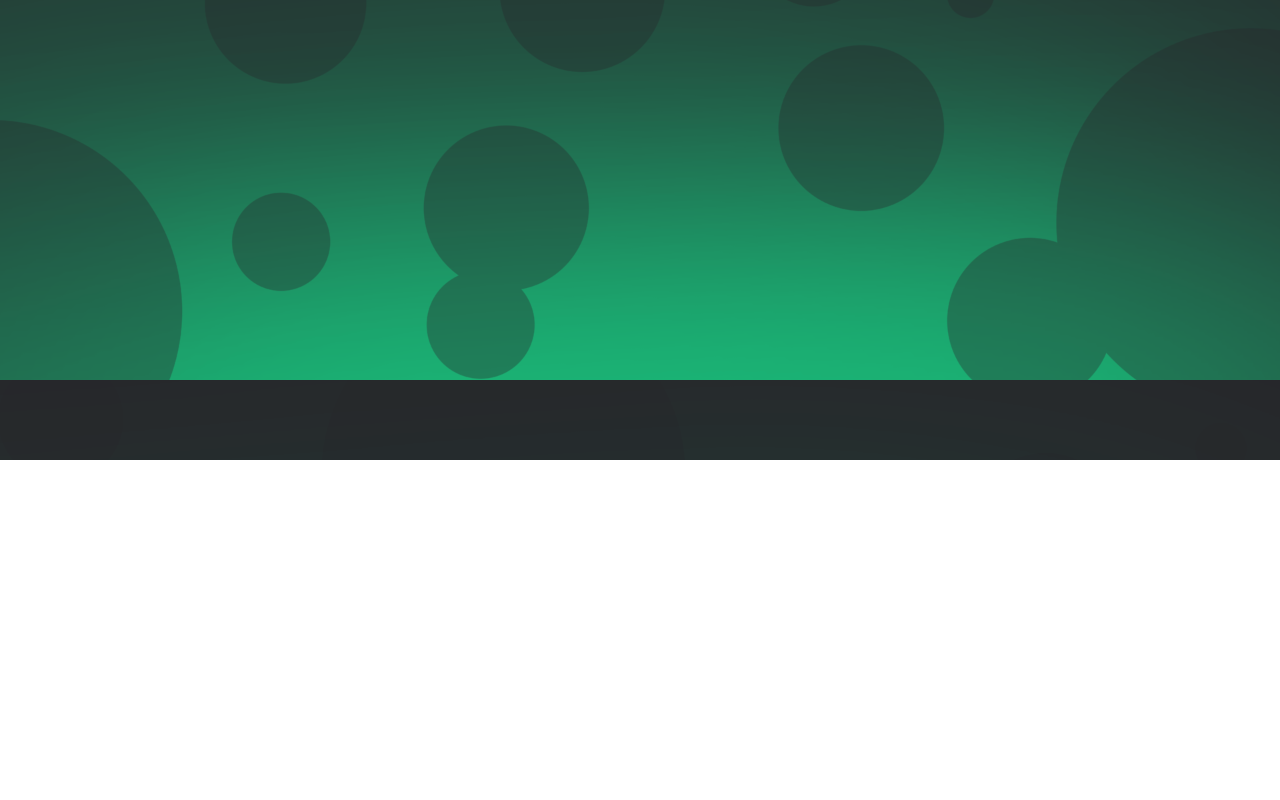
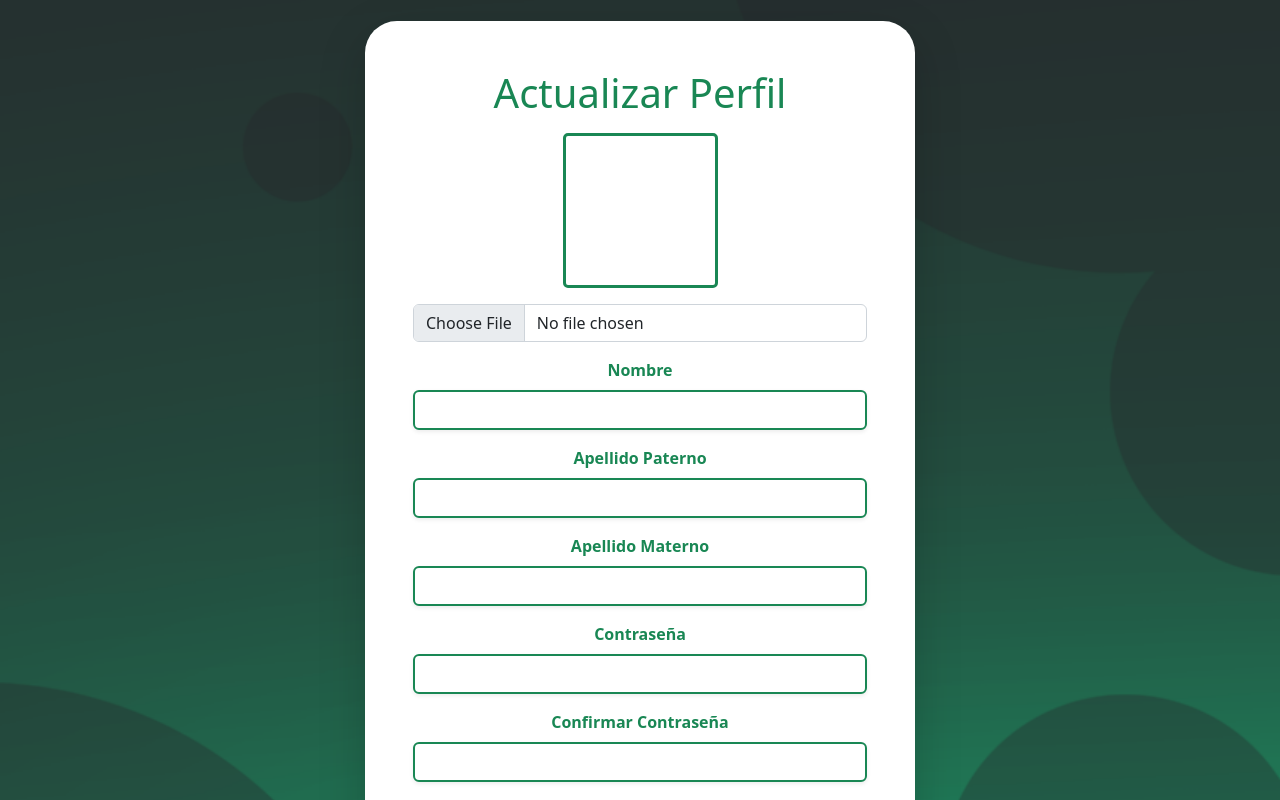
Before and after one commit to EmilioGtz19/Proyecto-Programacion-Web-ll, a React (Create React App) app in the folder pocom/client/: page /profile in a window 1280 px wide. Before the commit this address had no page. Shown: the part 340-1140 px from the top of the page. Before the commit the page ends 800 px from the top, so only its background shows below. Built offline with nearby package versions, Linux system fonts and the light colour scheme.

Commit message:
update profile design

```diff
--- a/pocom/client/src/pages/App.js
+++ b/pocom/client/src/pages/App.js
@@ -2,7 +2,8 @@ import React from "react";
 import { BrowserRouter, Routes, Route } from "react-router-dom"
 import Home from './Home'
 import Login from './Login'
-import Signup from './Signup';
+import Signup from './Signup'
+import Profile from './Profile'
 
 function App() {
   return (
@@ -11,6 +12,7 @@ function App() {
         <Route exact path="/" Component={Home}/>
         <Route exact path="/login" Component={Login}/>
         <Route exact path="/signup" Component={Signup}/>
+        <Route exact path="/profile" Component={Profile}/>
       </Routes>
     </BrowserRouter>
   );
--- /dev/null
+++ b/pocom/client/src/pages/Profile.js
@@ -0,0 +1,116 @@
+import React from "react";
+import { useState } from "react";
+import 'bootstrap/dist/css/bootstrap.min.css';
+import Form from 'react-bootstrap/Form';
+import Button from 'react-bootstrap/Button';
+import '../styles/Profile.css';
+
+const Profile = () => {
+
+    const [selectedImage, setSelectedImage] = useState();
+    const [firstName, setFirstName] = useState('');
+    const [fatherLastName, setFatherLastName] = useState('');
+    const [motherLastName, setMotherLastName] = useState('');
+    const [password, setPassword] = useState('');
+    const [confirmPassword, setConfirmPassword] = useState('');
+    const [error, setError] = useState(false);
+    const [samePasswords, setSamePasswords] = useState(true);
+
+    const handleSubmit = (e) => {
+        e.preventDefault();
+        if (firstName.length === 0 || fatherLastName.length === 0
+            || motherLastName.length === 0 || password.length === 0
+            || confirmPassword.length === 0) {
+                setError(true);
+        }
+        if(password !== confirmPassword){
+            setSamePasswords(false);
+        }
+        else{
+            setSamePasswords(true);
+        }
+
+        // nota: no valido la imagen vacía porque como es modificar usuario ya debería de tener una
+        if (firstName && fatherLastName && motherLastName
+            && password && confirmPassword
+            && (password === confirmPassword)){
+                alert('Todo correcto')
+            }
+    }
+
+    const imageChange = (e) => {
+        if (e.target.files && e.target.files.length > 0) {
+            setSelectedImage(e.target.files[0]);
+        }
+    };
+
+    return(
+    <div className="divProfile">
+
+        <div style={{width: 550}} className="App bg-white p-5 rounded-5 text-success shadow-lg">
+
+            <Form onSubmit={handleSubmit}>
+
+                <h1 className="mb-3">Actualizar Perfil</h1>
+
+                <div className="d-flex justify-content-center">
+                    <div className=" borderPicture">
+                        {selectedImage && (
+                            <img src={URL.createObjectURL(selectedImage)} className="imageDimensions" alt="User" />
+                        )}
+                    </div>
+                </div>
+
+                <input type="file" className="form-control mt-3" accept="image/*" onChange={imageChange} />
+
+                <Form.Group className="mb-3 mt-3">
+                    <Form.Label className="fw-semibold">Nombre</Form.Label>
+                    <Form.Control className="shadow-sm border border-success border-2" type="text" onChange={e => setFirstName(e.target.value)}/>
+                    {error && firstName.length <= 0 ?
+                            <Form.Label className="col-6 text-danger">El nombre no puede estar vacío</Form.Label> : ""}
+                </Form.Group>
+
+                <Form.Group className="mb-3">
+                    <Form.Label className="fw-semibold">Apellido Paterno</Form.Label>
+                    <Form.Control className="shadow-sm border border-success border-2" type="text" onChange={e => setFatherLastName(e.target.value)}/>
+                    {error && fatherLastName.length <= 0 ?
+                            <Form.Label className="col-6 text-danger">El nombre no puede estar vacío</Form.Label> : ""}
+                </Form.Group>
+
+                <Form.Group className="mb-3">
+                    <Form.Label className="fw-semibold">Apellido Materno</Form.Label>
+                    <Form.Control className="shadow-sm border border-success border-2" type="text" onChange={e => setMotherLastName(e.target.value)}/>
+                    {error && motherLastName.length <= 0 ?
+                            <Form.Label className="col-6 text-danger">El nombre no puede estar vacío</Form.Label> : ""}
+                </Form.Group>
+
+                <Form.Group className="mb-3">
+                    <Form.Label className="fw-semibold">Contraseña</Form.Label>
+                    <Form.Control className="shadow-sm border border-success border-2" type="password" onChange={e => setPassword(e.target.value)}/>
+                    {error && password.length <= 0 ?
+                            <Form.Label className="col-6 text-danger">El nombre no puede estar vacío</Form.Label> : ""}
+                </Form.Group>
+
+                <Form.Group className="mb-3">
+                    <Form.Label className="fw-semibold">Confirmar Contraseña</Form.Label>
+                    <Form.Control className="shadow-sm border border-success border-2" type="password" onChange={e => setConfirmPassword(e.target.value)}/>
+                    {error && confirmPassword.length <= 0 ?
+                            <Form.Label className="col-6 text-danger">El nombre no puede estar vacío</Form.Label> : ""}
+                    {!samePasswords ?
+                            <Form.Label className="col-12 text-danger">Las contraseñas deben ser iguales</Form.Label> : ""}
+                </Form.Group>
+
+                <Button className="mt-3 shadow-sm" variant="success" type="submit">
+                Guardar
+                </Button>
+
+            </Form>
+
+        </div>
+
+    </div>
+    );
+
+}
+
+export default Profile;
--- /dev/null
+++ b/pocom/client/src/styles/Profile.css
@@ -0,0 +1,20 @@
+.divProfile {
+    display: flex;
+    align-items: center;
+    justify-content: center;
+    height: 200vh;
+    background-image: url("../images/pocomSignup.png");
+    background-size: cover;
+}
+
+.imageDimensions{
+    width: 150px;
+    height: 150px;
+}
+
+.borderPicture{
+    border: solid 3px;
+    border-radius: 5px;
+    width: 155px;
+    height: 155px;
+}
```
